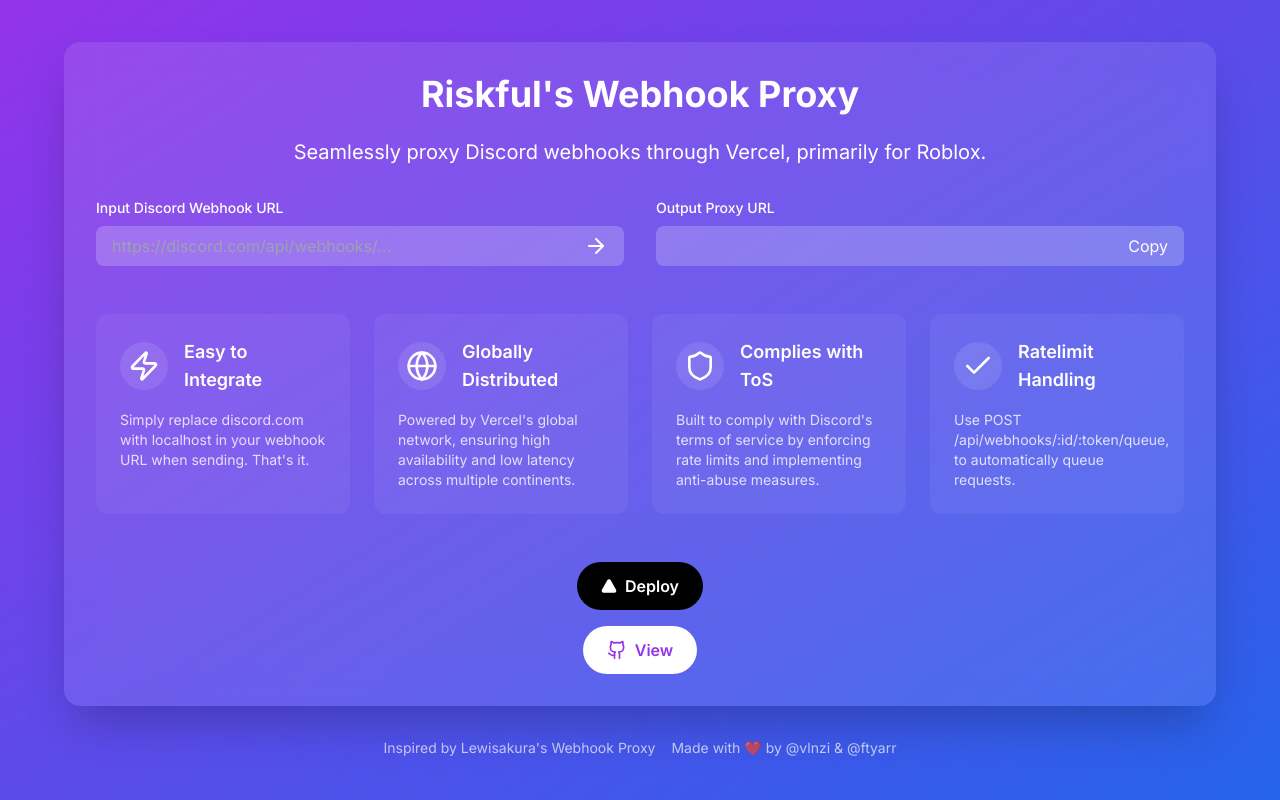
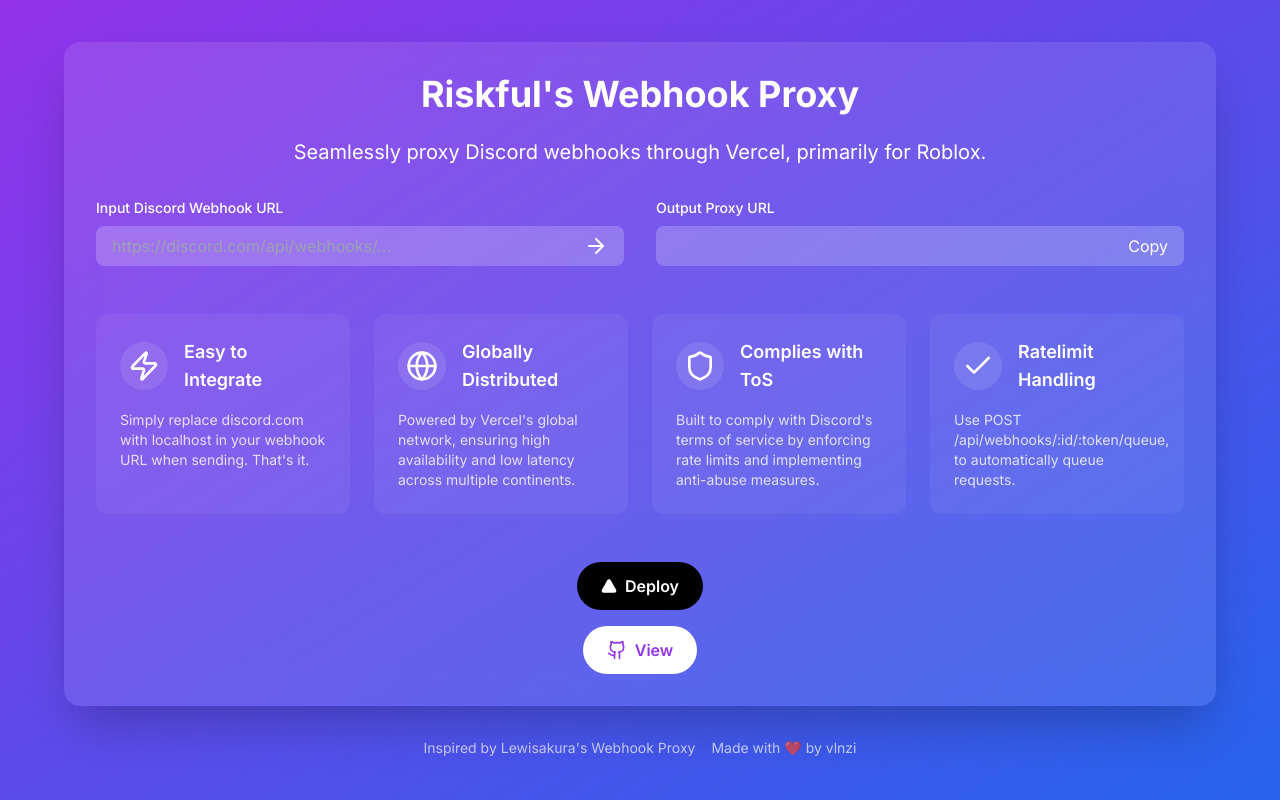
Before and after one commit to notvlnz/huh, a Next.js app: page / in a window 1280 px wide. Built offline with nearby package versions, Linux system fonts and the light colour scheme.

Commit message:
Update homepage.tsx

```diff
--- a/src/components/homepage.tsx
+++ b/src/components/homepage.tsx
@@ -115,7 +115,7 @@
       <footer className="mt-8 text-sm text-white/70 flex items-center justify-center">
         <span className="mr-1">Inspired by Lewisakura&apos;s </span>
         <a href="https://github.com/lewisakura/webhook-proxy" className="hover:underline mr-4">Webhook Proxy</a>
-        <span>Made with ❤️ by <a target = "_blank" href="https://starvsk.dev">@vlnzi & @ftyarr</a></span>
+        <span>Made with ❤️ by <a target = "_blank" href="https://starvsk.dev">vlnzi</a></span>
       </footer>
     </div>
   )
```
